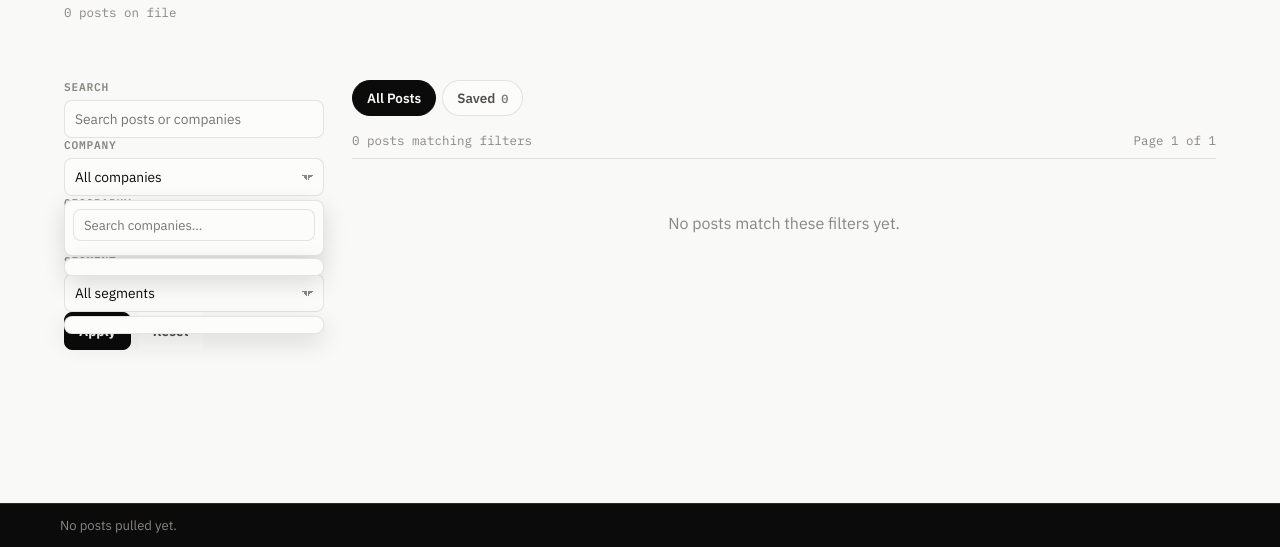
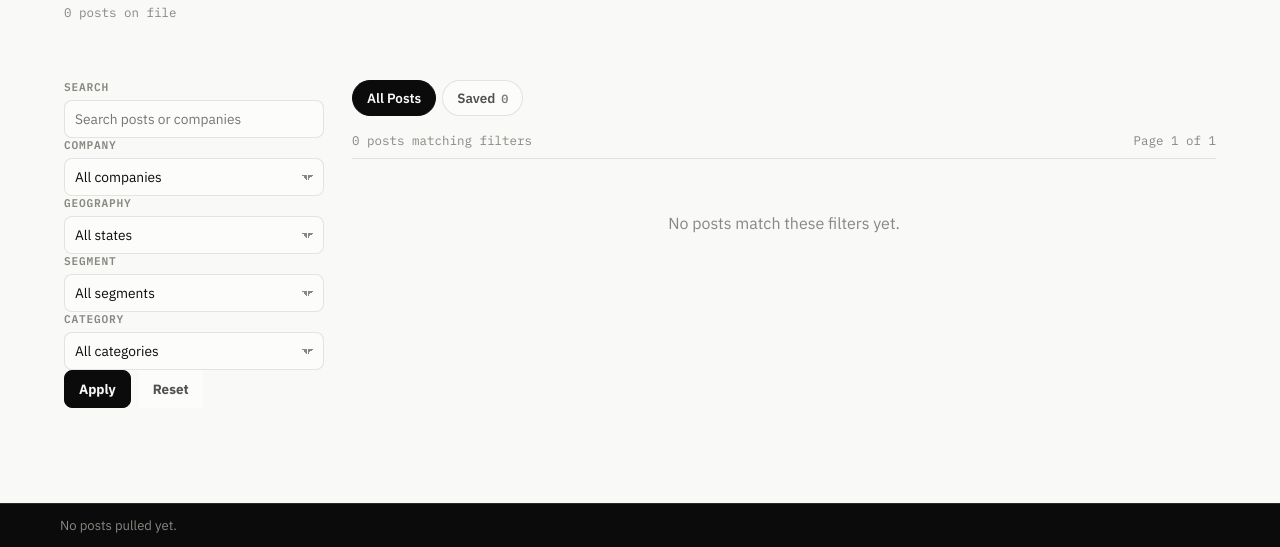
Before and after one commit to siddharthLT/researchmap, a Django app: page /social-room/ in a window 1280 px wide. Shown: the part 253-800 px from the top of the page. Run offline with Django 5.2, Linux system fonts and the light colour scheme; data that the repository does not hold is empty; some libraries are stand-ins or nearby versions.

Commit message:
Add category filter to Social Room, fix multiselect dropdown stacking
Fourth multiselect filter (Capability Expansion, New Partnership, New
Funding, Research Milestone, Hiring, Event Attendance, Company Update) now
that classification is well underway.

Also fixes a real bug: .ms-panel had an unconditional `display: grid`,
which overrode the browser's native `hidden` attribute handling, so all
three (now four) filter dropdowns rendered open and stacked at once instead
of toggling one at a time.

Co-Authored-By: Claude Sonnet 5 <noreply@anthropic.com>

```diff
--- a/companymap/templates/companymap/social_room.html
+++ b/companymap/templates/companymap/social_room.html
@@ -143,6 +143,7 @@
     }
     .ms-trigger-label { overflow: hidden; text-overflow: ellipsis; white-space: nowrap; display: block; }
     .ms.open .ms-trigger { border-color: var(--s1); }
+    .ms-panel[hidden] { display: none; }
     .ms-panel {
       position: absolute; top: calc(100% + 4px); left: 0; right: 0; z-index: 20;
       background: var(--surface); border: 1px solid var(--border); border-radius: 8px;
@@ -371,6 +372,22 @@
                     <label class="ms-option">
                       <input type="checkbox" name="segment" value="{{ seg }}" {% if seg in selected_segments %}checked{% endif %}>
                       <span>{{ seg }}</span>
+                    </label>
+                  {% endfor %}
+                </div>
+              </div>
+            </div>
+          </div>
+          <div class="filter-field">
+            <label>Category</label>
+            <div class="ms" data-ms data-empty-label="All categories">
+              <button type="button" class="ms-trigger"><span class="ms-trigger-label">All categories</span></button>
+              <div class="ms-panel" hidden>
+                <div class="ms-options">
+                  {% for value, display in category_options %}
+                    <label class="ms-option">
+                      <input type="checkbox" name="category" value="{{ value }}" {% if value in selected_categories %}checked{% endif %}>
+                      <span>{{ display }}</span>
                     </label>
                   {% endfor %}
                 </div>
--- a/companymap/views.py
+++ b/companymap/views.py
@@ -143,6 +143,7 @@ def social_room(request):
     company_ids = [v for v in request.GET.getlist("company") if v]
     state_codes = [v for v in request.GET.getlist("state") if v]
     segments = [v for v in request.GET.getlist("segment") if v]
+    categories = [v for v in request.GET.getlist("category") if v]
     view = request.GET.get("view", "").strip()
 
     if q:
@@ -153,6 +154,8 @@ def social_room(request):
         posts = posts.filter(company__state_code__in=state_codes)
     if segments:
         posts = posts.filter(company__segment__in=segments)
+    if categories:
+        posts = posts.filter(category__in=categories)
 
     saved_count = CompanyLinkedInPost.objects.filter(is_saved=True).count()
     if view == "saved":
@@ -187,6 +190,7 @@ def social_room(request):
         .distinct()
         .order_by("segment")
     )
+    category_options = CompanyLinkedInPost.Category.choices
 
     # Ticker: top 10 "real news" posts, ranked by how meaningful the signal is
     # to Lunartree first and recency second — funding/partnership/capability
@@ -225,11 +229,13 @@ def social_room(request):
             "company_options": company_options,
             "state_options": state_options,
             "segment_options": segment_options,
+            "category_options": category_options,
             "ticker_posts": ticker_posts,
             "q": q,
             "selected_companies": set(company_ids),
             "selected_states": set(state_codes),
             "selected_segments": set(segments),
+            "selected_categories": set(categories),
             "view": view,
             "saved_count": saved_count,
             "querystring": querystring.urlencode(),
```
